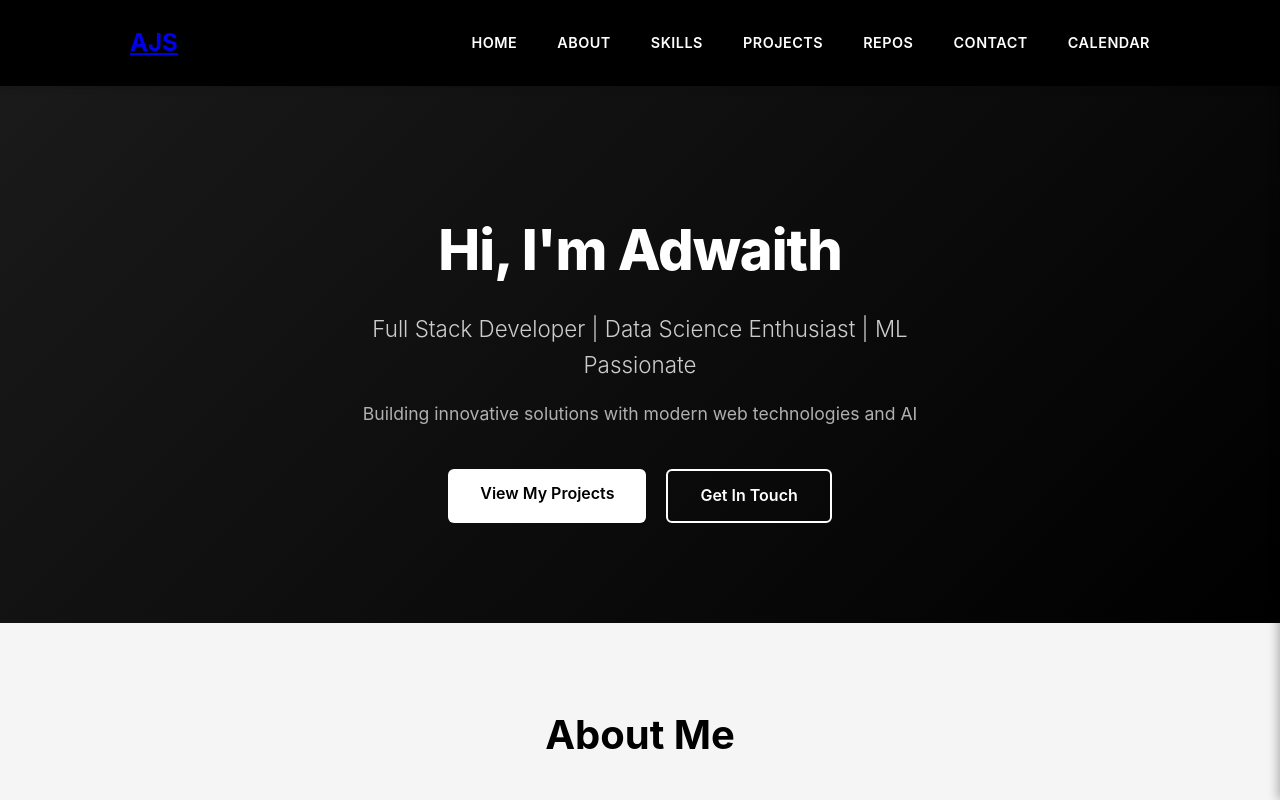
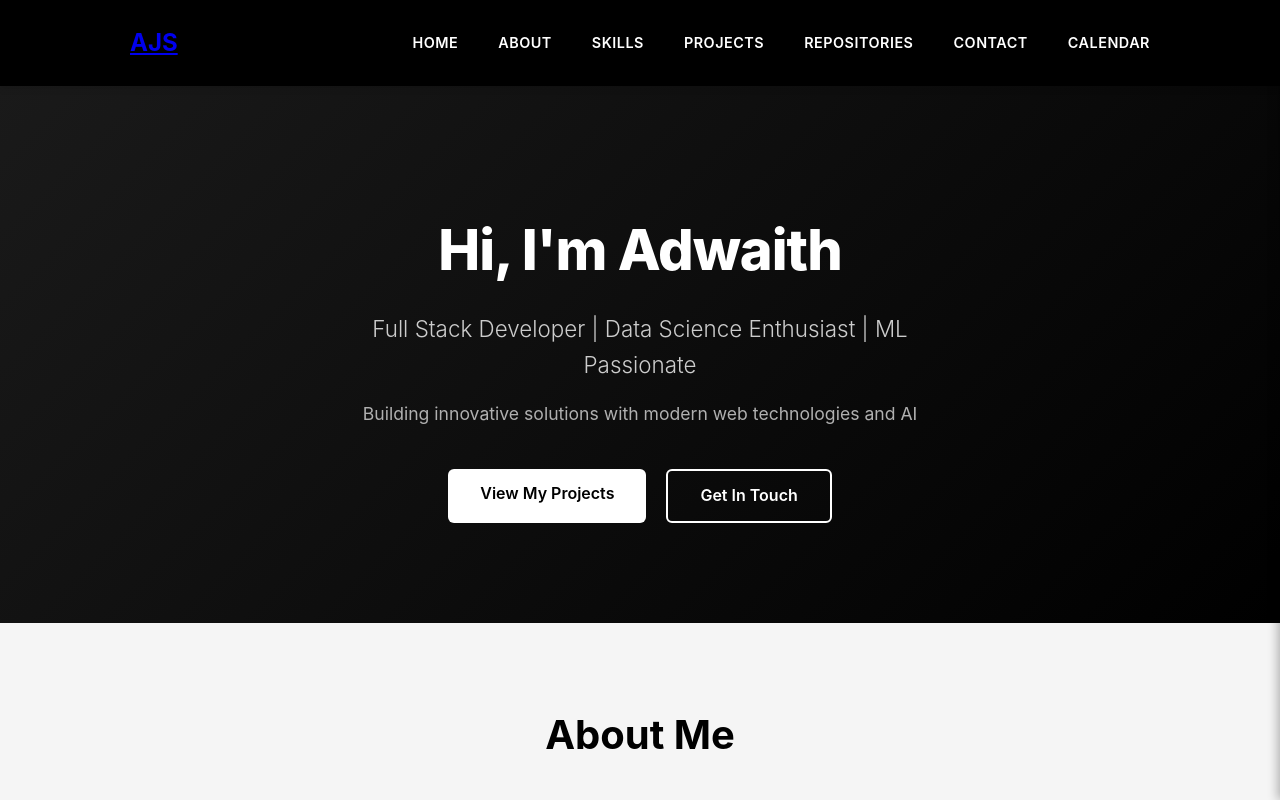
Before and after one commit to Itsaddu/portfolio, a plain HTML site: page index.html in a window 1280 px wide. Shown: the top 800 px of the page. Drawn offline with Linux system fonts and the light colour scheme.

Commit message:
Add REPOSITORIES link to navigation menu

```diff
--- a/index.html
+++ b/index.html
@@ -25,6 +25,7 @@
     <li><a href="about.html">ABOUT</a></li>
     <li><a href="skills.html">SKILLS</a></li>
     <li><a href="projects.html">PROJECTS</a></li>
+    <li><a href="repositories.html">REPOSITORIES</a></li>
     <li><a href="#contact">CONTACT</a></li>
     <li><a href="calendar.html">CALENDAR</a></li>
   </ul>
@@ -45,7 +46,7 @@
           <li><a href="about.html">ABOUT</a></li>
           <li><a href="skills.html">SKILLS</a></li>
           <li><a href="projects.html">PROJECTS</a></li>
-          <li><a href="#repositories">REPOS</a></li>
+          <li><a href="repositories.html">REPOSITORIES</a></li>
           <li><a href="#contact">CONTACT</a></li>
           <li><a href="calendar.html">CALENDAR</a></li>
         </ul>
```
